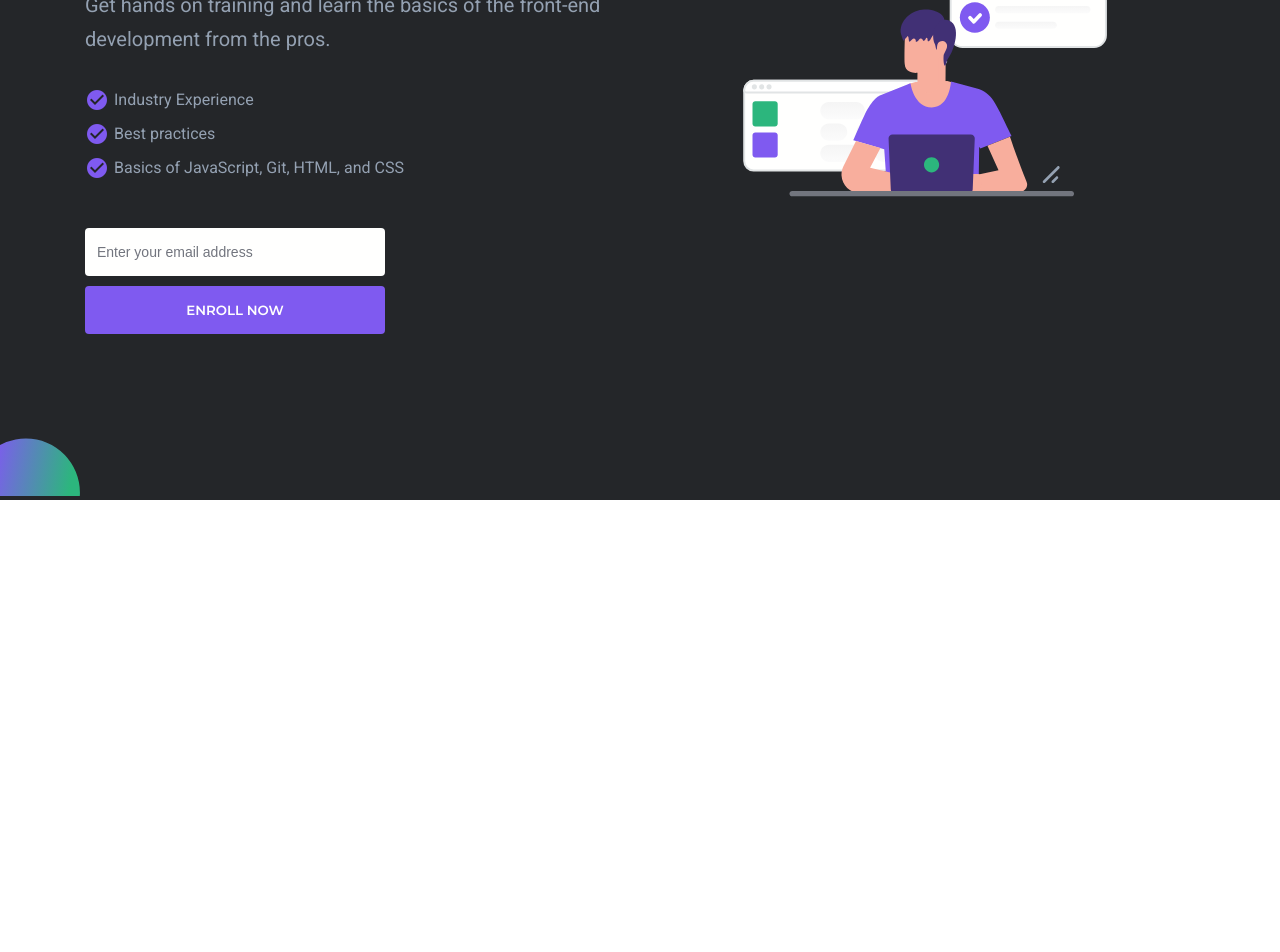
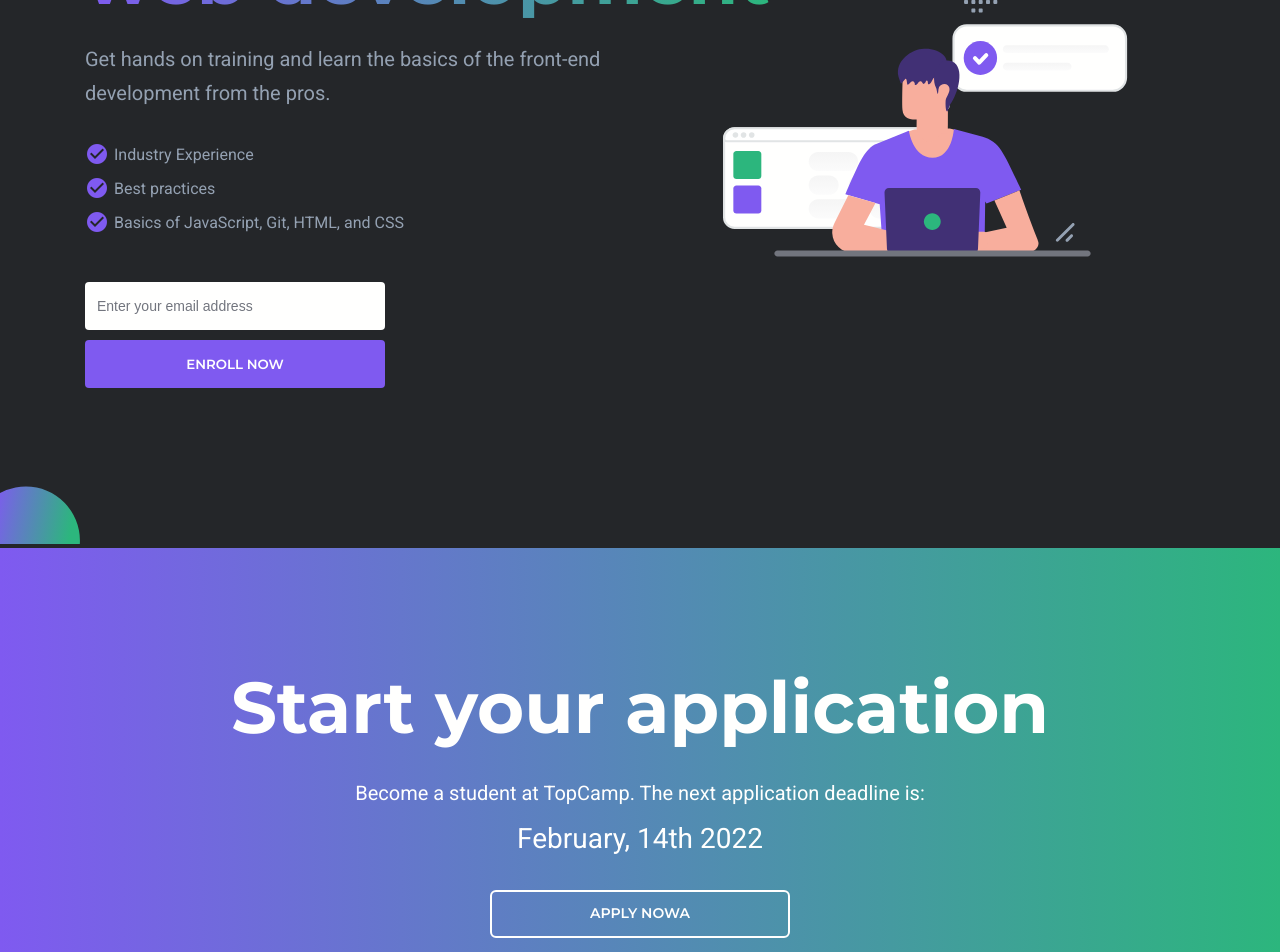
Before and after one commit to thearslankhalid/topcamp-website, a Next.js app: page / in a window 1280 px wide. Shown: the part 300-1252 px from the top of the page. Before the commit the page ends 800 px from the top, so only its background shows below. Built offline with nearby package versions, Linux system fonts and the light colour scheme.

Commit message:
New: Added call to action section

```diff
--- /dev/null
+++ b/src/components/common/CtaSection.js
@@ -0,0 +1,19 @@
+import styles from '@/styles/components/common/ctaSection.module.scss'
+
+export default function CTASection() {
+
+  return (
+    <section className={styles.ctaSection}>
+      <div className='container'>
+        <div className='row'>
+          <div className={`col ${styles.container}`}>
+            <h1 className={styles.title}>Start your application</h1>
+            <p className={styles.lead}>Become a student at TopCamp. The next application deadline is:</p>
+            <p className={styles.date}>February, 14th 2022</p>
+            <a className={styles.link} href="https://www.google.com">Apply nowa</a>
+          </div>
+        </div>
+      </div>
+    </section>
+  )
+}
--- /dev/null
+++ b/src/components/home/Hero.js
@@ -0,0 +1,61 @@
+import Image from 'next/image'
+import styles from '@/styles/components/home/hero.module.scss'
+
+export default function Hero() {
+  const offers = [
+    'Industry Experience',
+    'Best practices',
+    'Basics of JavaScript, Git, HTML, and CSS'
+  ]
+
+  return (
+    <section className={styles.heroSection}>
+      <div className={styles.smallCircle}>
+        <Image width={80} height={80} src="/assets/circle-sm.svg" alt="A circle filled with gradient" />
+      </div>
+      <div className={styles.largeCircle}>
+        <Image width={250} height={250} src="/assets/circle-lg.svg" alt="A circle filled with gradient" />
+      </div>
+      <div className='container'>
+        <div className='row'>
+          <div className='col-lg-6'>
+            <header className={styles.header}>
+              <h1 className={styles.title}>
+                <span>Learn modern</span>
+                <br />
+                <span className={styles.gradient}>web development</span>
+              </h1>
+              <p className={styles.lead}>
+                Get hands on training and learn the basics of the front-end development from the pros.
+              </p>
+              <ul className={styles.offers}>
+                  {
+                    offers.map((offer, index) => (
+                      <li className={styles.offerItem} key={`offer-${index}`}>
+                        <span className="material-icons">
+                          check_circle
+                        </span>
+                        <span>
+                          {offer}
+                        </span>
+                      </li>
+                    ))
+                  }
+              </ul>
+              <form className={styles.subscribeForm}>
+                <input type="email" required placeholder='Enter your email address' />
+                <button type='submit'>Enroll Now</button>
+              </form>
+            </header>
+          </div>
+
+          <div className='col-lg-6'>
+            <div className={styles.imageContainer}>
+              <Image width="1200" height="800" src="/assets/coding-header-bg.svg" alt="A developer coding styling div elements" />
+            </div>
+          </div>
+        </div>
+      </div>
+    </section>
+  )
+}
--- a/src/pages/index.js
+++ b/src/pages/index.js
@@ -1,68 +1,18 @@
 import Head from 'next/head'
-import Image from 'next/image'
-import styles from '@/styles/Home.module.scss'
+import Hero from '@/components/home/Hero'
+import CTASection from '@/components/common/CTAsection'
 
 export default function Home() {
 
-  const offers = [
-    'Industry Experience',
-    'Best practices',
-    'Basics of JavaScript, Git, HTML, and CSS'
-  ]
-
   return (
-    <div className={styles.container}>
+    <div>
       <Head>
         <title>TopCamp Website</title>
       </Head>
 
-      <main className={styles.main}>
-        <div className={styles.smallCircle}>
-          <Image width={80} height={80} src="/assets/circle-sm.svg" alt="A circle filled with gradient" />
-        </div>
-        <div className={styles.largeCircle}>
-          <Image width={250} height={250} src="/assets/circle-lg.svg" alt="A circle filled with gradient" />
-        </div>
-        <div className='container'>
-          <div className='row'>
-            <div className='col-lg-6'>
-              <header className={styles.header}>
-                <h1 className={styles.title}>
-                  Learn modern
-                  <br />
-                  <span className={styles.gradient}>web development</span>
-                </h1>
-                <p className={styles.lead}>
-                  Get hands on training and learn the basics of the front-end development from the pros.
-                </p>
-                <ul className={styles.offers}>
-                    {
-                      offers.map((offer, index) => (
-                        <li className={styles.offerItem} key={`offer-${index}`}>
-                          <span className="material-icons">
-                            check_circle
-                          </span>
-                          <span>
-                            {offer}
-                          </span>
-                        </li>
-                      ))
-                    }
-                </ul>
-                <form className={styles.subscribeForm}>
-                  <input type="email" required placeholder='Enter your email address' />
-                  <button type='submit'>Enroll Now</button>
-                </form>
-              </header>
-            </div>
-
-            <div className='col-lg-6'>
-              <div className={styles.imageContainer}>
-                <Image width="1000" height="600" src="/assets/coding-header-bg.svg" alt="A developer coding styling div elements" />
-              </div>
-            </div>
-          </div>
-        </div>
+      <main>
+        <Hero />
+        <CTASection />
       </main>
     </div>
   )
--- a/src/styles/_typography.scss
+++ b/src/styles/_typography.scss
@@ -6,6 +6,24 @@ $body--font-size: 16px;
 $body--line-height: 1.2;
 
 .heading-1 {
+  font-family: $secondary-font;
+  font-size: 72px;
+  line-height: 1.1;
+
+  @include lgAndBelow() {
+    font-size: 60px;
+  }
+
+  @include mdAndBelow() {
+    font-size: 48px;
+  }
+
+  @include smAndBelow() {
+    font-size: 40px;
+  }
+}
+
+.heading-2 {
   font-family: $secondary-font;
   font-size: 48px;
   line-height: 1.5;
--- /dev/null
+++ b/src/styles/components/common/ctaSection.module.scss
@@ -0,0 +1,81 @@
+@use '@/styles/colors' as *;
+@use '@/styles/typography' as *;
+@use '@/styles/fonts' as *;
+@use '@/styles/responsive' as *;
+@use '@/styles/variables' as *;
+
+.ctaSection {
+  @extend .bg-gradient;
+
+  padding-block: 120px;
+
+  @include smAndBelow() {
+    padding-block: 100px;
+  }
+}
+
+.container {
+  display: flex;
+  flex-direction: column;
+  align-items: center;
+
+  @include mdAndBelow() {
+    align-items: flex-start;
+  }
+}
+
+.title {
+  @extend .heading-1;
+  @extend .text-primary;
+
+  margin: 0;
+  margin-block-end: 30px;
+
+}
+
+.lead {
+  @extend .text-primary;
+
+  font-size: 20px;
+  line-height: 1.5;
+  margin: 0;
+  margin-block-end: 10px;
+
+  @include smAndBelow() {
+    font-size: 16px;
+  }
+}
+
+.date {
+  @extend .text-primary;
+
+  font-size: 28px;
+  line-height: 1.5;
+  margin: 0;
+  margin-block-end: 30px;
+
+  @include smAndBelow() {
+    font-size: 24px;
+  }
+}
+
+.link {
+  @extend .text-primary;
+
+  font-size: 14px;
+  width: 300px;
+  height: 48px;
+  border: 2px solid $primary-color;
+  font-family: $secondary-font;
+  font-weight: $fw-600;
+  border-radius: $border-radius-100;
+  border-radius: 6px;
+  text-transform: uppercase;
+  display: grid;
+  place-items: center;
+
+  &:hover {
+    @extend .bg-primary;
+    @extend .text-black-100;
+  }
+}
--- a/src/styles/Home.module.scss
+++ b/src/styles/components/home/hero.module.scss
@@ -1,20 +1,19 @@
-@use 'colors' as *;
-@use 'fonts' as *;
-@use 'typography';
-@use 'mixins';
-@use 'variables' as *;
-@use 'responsive' as *;
+@use '@/styles/colors' as *;
+@use '@/styles/fonts' as *;
+@use '@/styles/typography';
+@use '@/styles/mixins' as *;
+@use '@/styles/variables' as *;
+@use '@/styles/responsive' as *;
 
-.main {
+.heroSection {
   @extend .bg-black-100;
 
   position: relative;
-  min-height: 100vh;
   overflow-x: hidden;
 }
 
 .header {
-  padding-block: 120px;
+  padding-block: 160px;
 }
 
 .title {
@@ -29,10 +28,16 @@
   }
 
   span {
-    @extend .text-gradient;
+    white-space: nowrap;
 
-    white-space: nowrap;
+    @include xsOnly() {
+      white-space: initial;
+    }
   }
+}
+
+.gradient {
+  @extend .text-gradient;
 }
 
 .lead {
--- a/src/styles/globals.scss
+++ b/src/styles/globals.scss
@@ -1,8 +1,11 @@
 @use 'fonts' as *;
 @use 'typography' as *;
+@use 'colors' as *;
 
 html,
 body {
+  @extend .bg-black-100;
+
   padding: 0;
   margin: 0;
   font-family: $primary-font;
```
Also changed, not shown: src/components/common/Footer.js (added), src/components/common/TopNav.js (added), src/styles/pages/home.module.scss (added).
